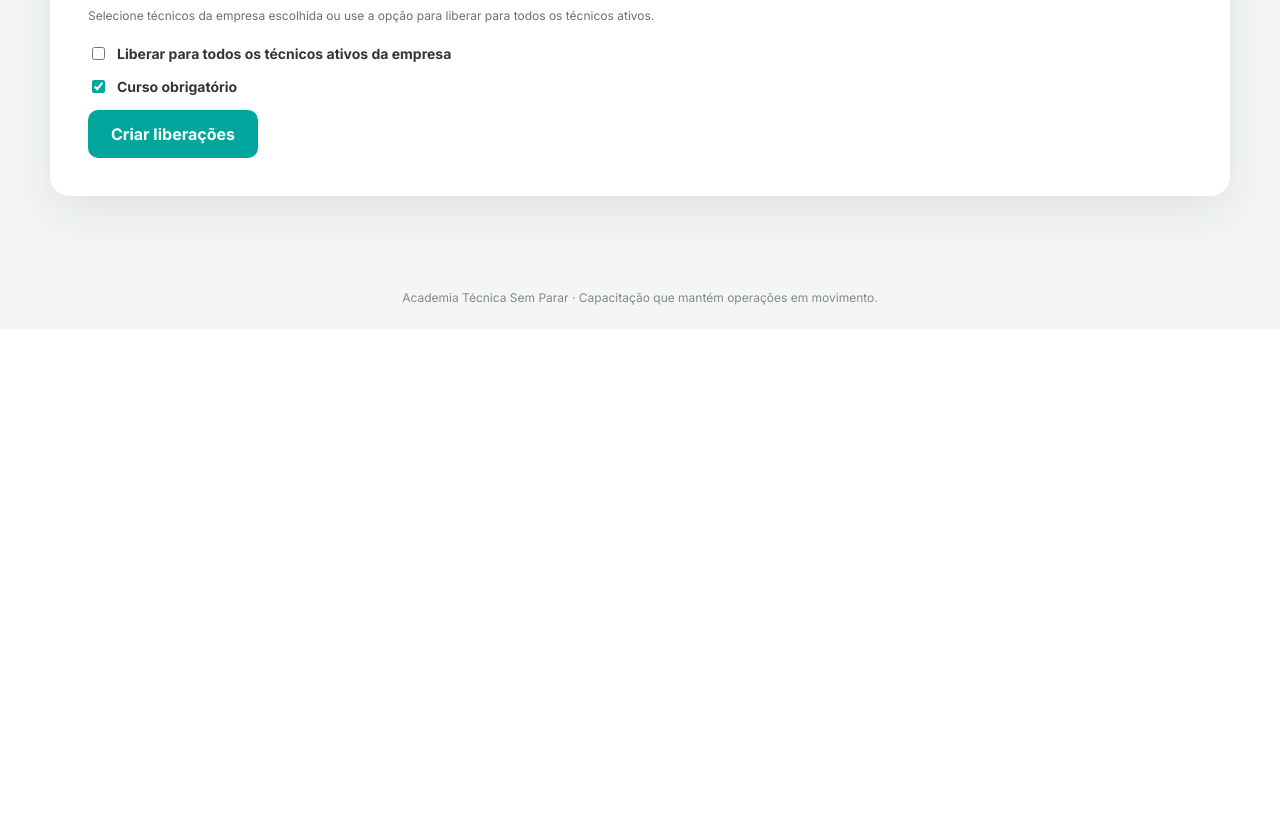
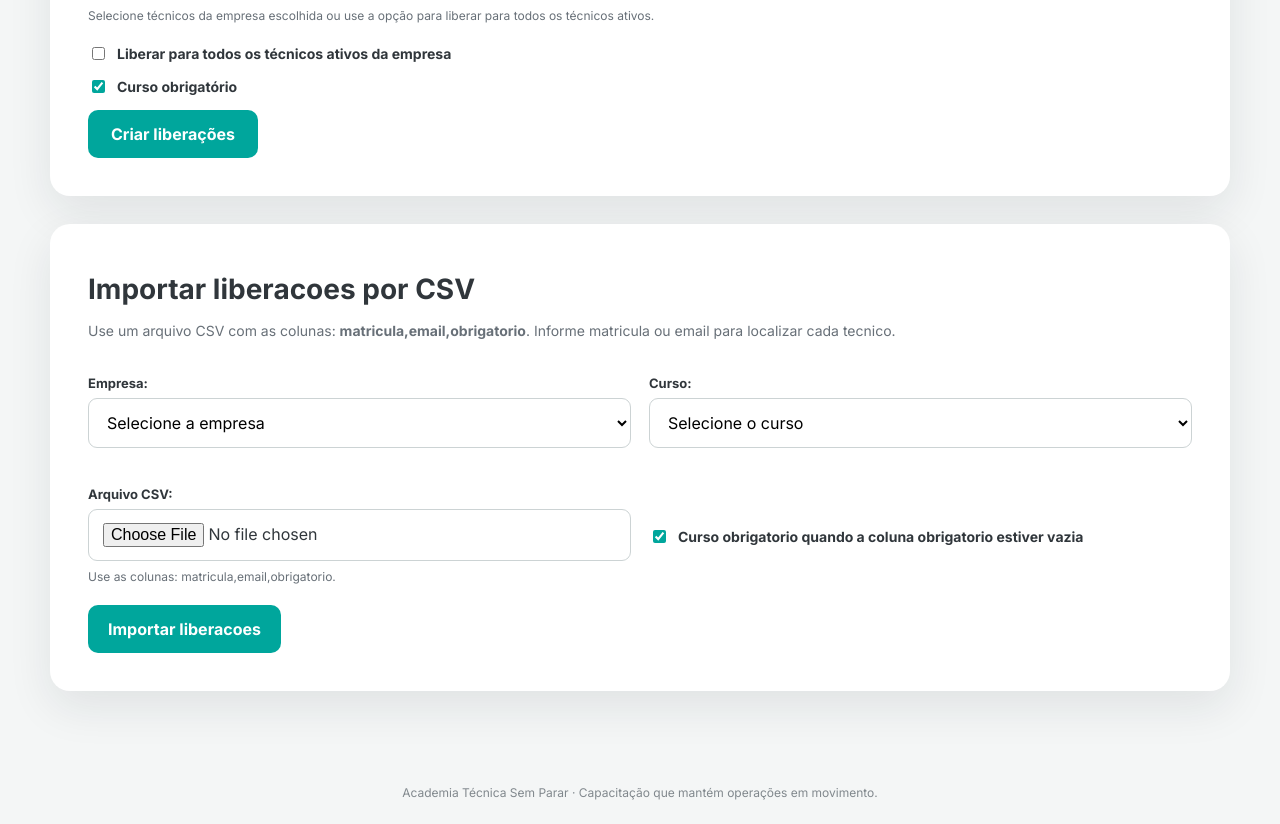
Before and after one commit to gouveamarcos/sistema_treinamentos, a Django app: page /liberacoes/lote/ in a window 1280 px wide. Shown: the part 727-1551 px from the top of the page. Before the commit the page ends 1032 px from the top, so only its background shows below. Run offline with Django 5.2, Linux system fonts and the light colour scheme; the visitor is signed in with stand-in values (Sample User, id 1); data comes from the database, SQL or seed files in the repository; data that the repository does not hold is empty.

Commit message:
Add bulk course release CSV import

```diff
--- a/core/forms.py
+++ b/core/forms.py
@@ -297,6 +297,47 @@ class ImportarTecnicosForm(forms.Form):
         return arquivo
 
 
+class ImportarLiberacoesForm(forms.Form):
+    empresa = forms.ModelChoiceField(
+        label="Empresa",
+        queryset=Empresa.objects.none(),
+        empty_label="Selecione a empresa",
+    )
+    curso = forms.ModelChoiceField(
+        label="Curso",
+        queryset=Curso.objects.none(),
+        empty_label="Selecione o curso",
+    )
+    arquivo = forms.FileField(
+        label="Arquivo CSV",
+        help_text="Use as colunas: matricula,email,obrigatorio.",
+    )
+    obrigatorio = forms.BooleanField(
+        label="Curso obrigatorio quando a coluna obrigatorio estiver vazia",
+        required=False,
+        initial=True,
+    )
+
+    def __init__(self, *args, usuario=None, **kwargs):
+        super().__init__(*args, **kwargs)
+        empresas = (
+            Empresa.objects.filter(ativa=True)
+            if usuario is None
+            else empresas_do_usuario(usuario)
+        )
+        self.fields["empresa"].queryset = empresas.order_by("nome")
+        self.fields["curso"].queryset = Curso.objects.filter(
+            ativo=True,
+            produto__ativo=True,
+        ).select_related("produto").order_by("produto__nome", "nome")
+
+    def clean_arquivo(self):
+        arquivo = self.cleaned_data["arquivo"]
+        if not arquivo.name.lower().endswith(".csv"):
+            raise forms.ValidationError("Envie um arquivo CSV.")
+        return arquivo
+
+
 class ProdutoForm(forms.ModelForm):
     class Meta:
         model = Produto
--- a/core/templates/core/liberar_curso_lote.html
+++ b/core/templates/core/liberar_curso_lote.html
@@ -51,5 +51,44 @@
             <article><span>Já existentes</span><strong>{{ resultado.existentes }}</strong></article>
         </section>
     {% endif %}
+    <form class="card-formulario formulario-operacional" method="post" enctype="multipart/form-data" action="{% url 'importar_liberacoes_operacionais' %}">
+        {% csrf_token %}
+        <h2>Importar liberacoes por CSV</h2>
+        <p>Use um arquivo CSV com as colunas: <strong>matricula,email,obrigatorio</strong>. Informe matricula ou email para localizar cada tecnico.</p>
+
+        <div class="grade-formulario">
+            <div class="campo-form">
+                {{ importacao_form.empresa.label_tag }}
+                {{ importacao_form.empresa }}
+                {% for erro in importacao_form.empresa.errors %}<small class="erro-campo">{{ erro }}</small>{% endfor %}
+            </div>
+            <div class="campo-form">
+                {{ importacao_form.curso.label_tag }}
+                {{ importacao_form.curso }}
+                {% for erro in importacao_form.curso.errors %}<small class="erro-campo">{{ erro }}</small>{% endfor %}
+            </div>
+        </div>
+        <div class="grade-formulario">
+            <div class="campo-form">
+                {{ importacao_form.arquivo.label_tag }}
+                {{ importacao_form.arquivo }}
+                <small class="texto-ajuda">{{ importacao_form.arquivo.help_text }}</small>
+                {% for erro in importacao_form.arquivo.errors %}<small class="erro-campo">{{ erro }}</small>{% endfor %}
+            </div>
+            <label class="check-operacional">{{ importacao_form.obrigatorio }} {{ importacao_form.obrigatorio.label }}</label>
+        </div>
+        <button class="botao-principal botao-auto" type="submit">Importar liberacoes</button>
+
+        {% if resultado_importacao and resultado_importacao.erros %}
+            <div class="mensagem error bloco-erros-importacao">
+                <strong>Erros encontrados:</strong>
+                <ul>
+                    {% for erro in resultado_importacao.erros %}
+                        <li>{{ erro }}</li>
+                    {% endfor %}
+                </ul>
+            </div>
+        {% endif %}
+    </form>
 </main>
 {% endblock %}
--- a/core/urls.py
+++ b/core/urls.py
@@ -67,6 +67,11 @@ urlpatterns = [
         "liberacoes/lote/",
         views.liberar_curso_lote,
         name="liberar_curso_lote",
+    ),
+    path(
+        "liberacoes/importar/",
+        views.importar_liberacoes_operacionais,
+        name="importar_liberacoes_operacionais",
     ),
     path(
         "empresas/",
--- a/core/views.py
+++ b/core/views.py
@@ -19,6 +19,7 @@ from .forms import (
     CursoForm,
     EmpresaForm,
     ImportarTecnicosForm,
+    ImportarLiberacoesForm,
     EtapaCursoForm,
     LiberarCursoLoteForm,
     PrimeiroAcessoForm,
@@ -253,6 +254,107 @@ def _importar_tecnicos_csv(empresa, arquivo):
             else:
                 Tecnico.objects.create(empresa=empresa, **item)
                 resultado["criados"] += 1
+    return resultado
+
+
+def _linhas_csv_liberacoes(arquivo):
+    texto = TextIOWrapper(arquivo.file, encoding="utf-8-sig", newline="")
+    amostra = texto.read(2048)
+    texto.seek(0)
+    try:
+        dialecto = csv.Sniffer().sniff(amostra, delimiters=",;")
+    except csv.Error:
+        dialecto = csv.excel
+    leitor = csv.DictReader(texto, dialect=dialecto)
+    if not leitor.fieldnames:
+        return [], ["O arquivo CSV esta vazio."]
+
+    colunas = {coluna.strip().lower() for coluna in leitor.fieldnames if coluna}
+    if not {"matricula", "email"} & colunas:
+        return [], ["Informe ao menos uma coluna: matricula ou email."]
+
+    linhas = []
+    for numero, linha in enumerate(leitor, start=2):
+        normalizada = {
+            (chave or "").strip().lower(): (valor or "").strip()
+            for chave, valor in linha.items()
+        }
+        if not any(normalizada.values()):
+            continue
+        linhas.append((numero, normalizada))
+    return linhas, []
+
+
+def _importar_liberacoes_csv(empresa, curso, arquivo, obrigatorio_padrao):
+    linhas, erros = _linhas_csv_liberacoes(arquivo)
+    dados_validos = []
+    tecnicos_no_arquivo = set()
+
+    for numero, linha in linhas:
+        matricula = linha.get("matricula", "")
+        email = linha.get("email", "").lower()
+        if not matricula and not email:
+            erros.append(f"Linha {numero}: informe matricula ou email.")
+            continue
+
+        tecnico_por_matricula = (
+            Tecnico.objects.filter(matricula=matricula).first() if matricula else None
+        )
+        tecnico_por_email = (
+            Tecnico.objects.filter(email__iexact=email).first() if email else None
+        )
+        tecnico = tecnico_por_matricula or tecnico_por_email
+
+        if tecnico_por_matricula and tecnico_por_email and tecnico_por_matricula != tecnico_por_email:
+            erros.append(
+                f"Linha {numero}: email e matricula pertencem a tecnicos diferentes."
+            )
+            continue
+
+        if not tecnico:
+            erros.append(f"Linha {numero}: tecnico nao encontrado.")
+            continue
+
+        if tecnico.empresa_id != empresa.id:
+            erros.append(f"Linha {numero}: tecnico pertence a outra empresa.")
+            continue
+
+        if not tecnico.ativo:
+            erros.append(f"Linha {numero}: tecnico inativo.")
+            continue
+
+        if tecnico.id in tecnicos_no_arquivo:
+            erros.append(f"Linha {numero}: tecnico duplicado no arquivo.")
+            continue
+        tecnicos_no_arquivo.add(tecnico.id)
+
+        obrigatorio = (
+            _valor_booleano_csv(linha.get("obrigatorio"))
+            if linha.get("obrigatorio", "") != ""
+            else obrigatorio_padrao
+        )
+        dados_validos.append({"tecnico": tecnico, "obrigatorio": obrigatorio})
+
+    if erros:
+        return {"criados": 0, "reativados": 0, "existentes": 0, "erros": erros}
+
+    resultado = {"criados": 0, "reativados": 0, "existentes": 0, "erros": []}
+    with transaction.atomic():
+        for item in dados_validos:
+            liberacao, criada = CursoLiberado.objects.get_or_create(
+                tecnico=item["tecnico"],
+                curso=curso,
+                defaults={"obrigatorio": item["obrigatorio"], "ativo": True},
+            )
+            if criada:
+                resultado["criados"] += 1
+            elif not liberacao.ativo or liberacao.obrigatorio != item["obrigatorio"]:
+                liberacao.ativo = True
+                liberacao.obrigatorio = item["obrigatorio"]
+                liberacao.save(update_fields=["ativo", "obrigatorio"])
+                resultado["reativados"] += 1
+            else:
+                resultado["existentes"] += 1
     return resultado
 
 
@@ -521,6 +623,8 @@ def relatorio_treinamentos(request):
 def liberar_curso_lote(request):
     _exigir_operador_empresas(request)
     resultado = None
+    importacao_form = ImportarLiberacoesForm(usuario=request.user)
+    resultado_importacao = None
     if request.method == "POST":
         form = LiberarCursoLoteForm(request.POST, usuario=request.user)
         if form.is_valid():
@@ -566,7 +670,56 @@ def liberar_curso_lote(request):
     return render(
         request,
         "core/liberar_curso_lote.html",
-        {"form": form, "resultado": resultado},
+        {
+            "form": form,
+            "importacao_form": importacao_form,
+            "resultado": resultado,
+            "resultado_importacao": resultado_importacao,
+        },
+    )
+
+
+@staff_member_required
+def importar_liberacoes_operacionais(request):
+    _exigir_operador_empresas(request)
+    if request.method != "POST":
+        return redirect("liberar_curso_lote")
+
+    form = ImportarLiberacoesForm(request.POST, request.FILES, usuario=request.user)
+    resultado_importacao = None
+    if form.is_valid():
+        resultado_importacao = _importar_liberacoes_csv(
+            form.cleaned_data["empresa"],
+            form.cleaned_data["curso"],
+            form.cleaned_data["arquivo"],
+            form.cleaned_data["obrigatorio"],
+        )
+        if resultado_importacao["erros"]:
+            messages.error(
+                request,
+                "Importacao nao realizada. Corrija os erros do arquivo e tente novamente.",
+            )
+        else:
+            messages.success(
+                request,
+                (
+                    "Importacao concluida: "
+                    f"{resultado_importacao['criados']} criada(s), "
+                    f"{resultado_importacao['reativados']} reativada(s)/atualizada(s), "
+                    f"{resultado_importacao['existentes']} ja existente(s)."
+                ),
+            )
+            return redirect("liberar_curso_lote")
+
+    return render(
+        request,
+        "core/liberar_curso_lote.html",
+        {
+            "form": LiberarCursoLoteForm(usuario=request.user),
+            "importacao_form": form,
+            "resultado": None,
+            "resultado_importacao": resultado_importacao,
+        },
     )
 
 
```
Also changed, not shown: core/tests.py (+133 -0 lines).
